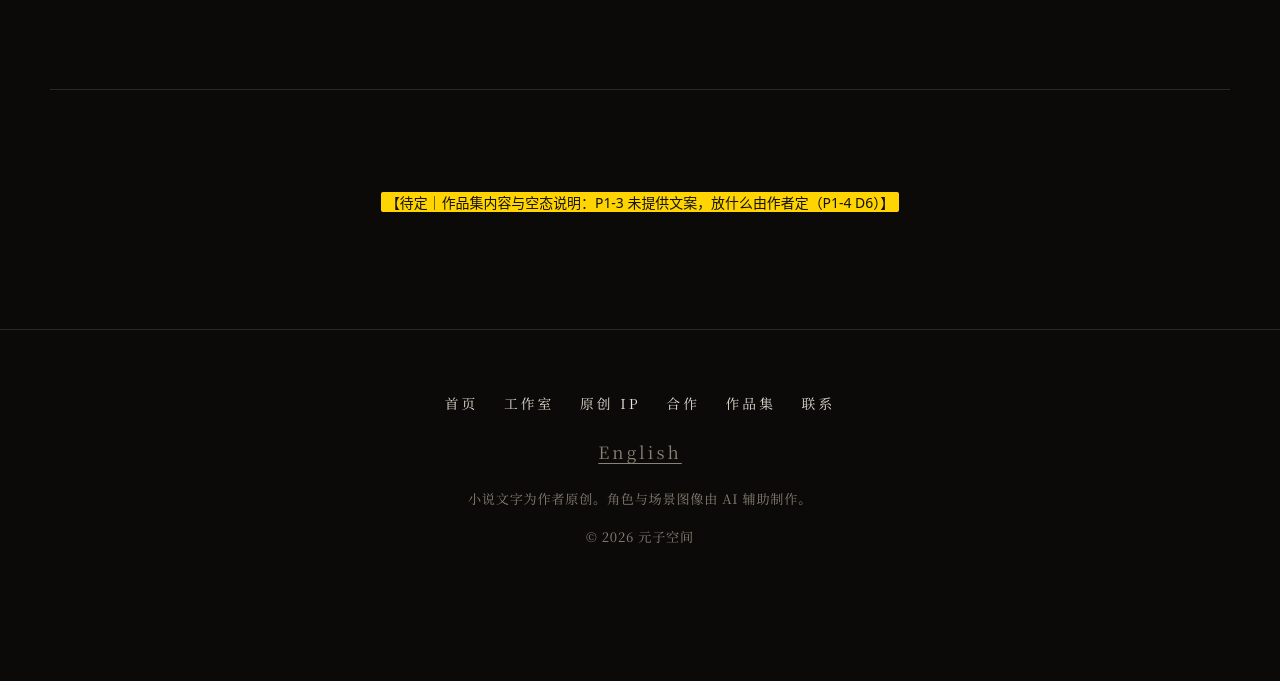
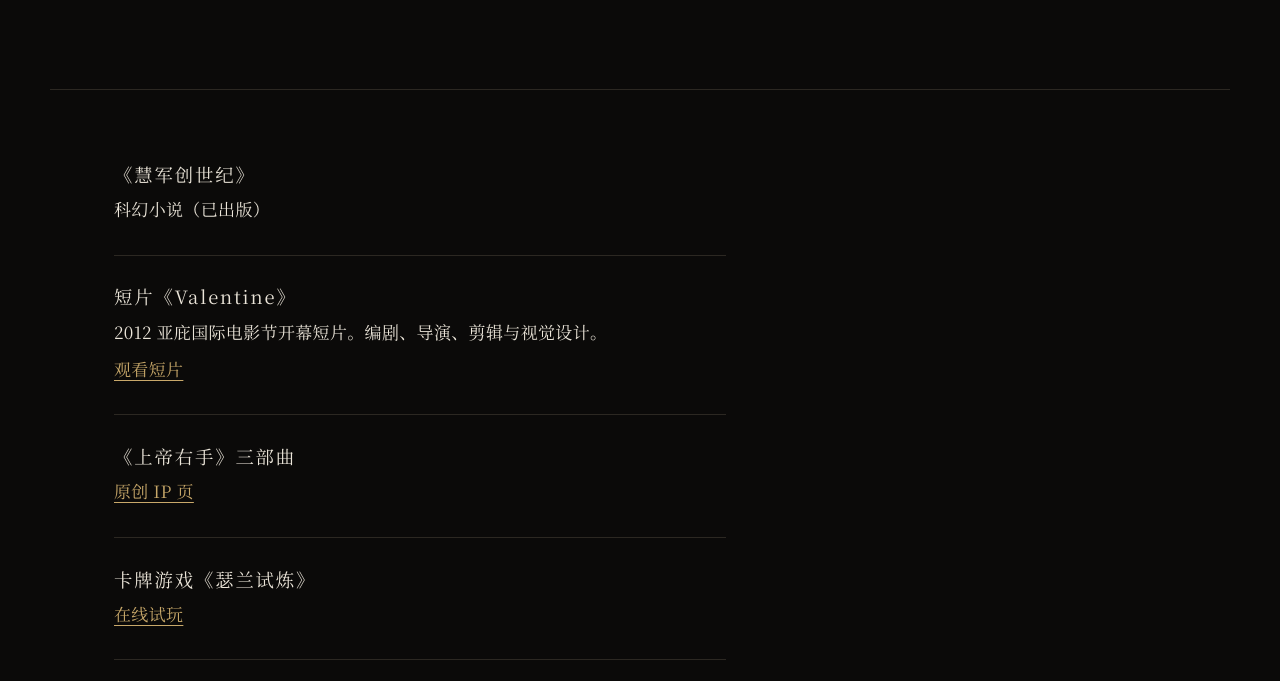
Before and after one commit to yuanzikongjian-create/yuanzi-studio, a plain HTML site: page work/index.html in a window 1280 px wide. Shown: the part 271-952 px from the top of the page. Before the commit the page ends 891 px from the top, so only its background shows below. Drawn offline with Linux system fonts and the light colour scheme.

```diff
--- a/work/index.html
+++ b/work/index.html
@@ -19,16 +19,38 @@
 <main>
 
 <section class="block page-head"><h1>作品集</h1></section>
-<section class="block center empty">
-  <p><mark class="tbd">【待定｜作品集内容与空态说明：P1-3 未提供文案，放什么由作者定（P1-4 D6）】</mark></p>
+<section class="block">
+  <ul class="work-list">
+    <li>
+      <h3>《慧军创世纪》</h3>
+      <p>科幻小说（已出版）</p>
+    </li>
+    <li>
+      <h3>短片《Valentine》</h3>
+      <p>2012 亚庇国际电影节开幕短片。编剧、导演、剪辑与视觉设计。</p>
+      <p><a href="https://youtu.be/ehhD-UJMgh4" target="_blank" rel="noopener noreferrer">观看短片</a></p>
+    </li>
+    <li>
+      <h3>《上帝右手》三部曲</h3>
+      <p><a href="../originals/index.html">原创 IP 页</a></p>
+    </li>
+    <li>
+      <h3>卡牌游戏《瑟兰试炼》</h3>
+      <p><a href="https://yuanzikongjian-create.github.io/the-right-handed-god/" target="_blank" rel="noopener noreferrer">在线试玩</a></p>
+    </li>
+    <li>
+      <h3>中文预告片</h3>
+      <p><a href="https://yuanzikongjian-create.github.io/the-right-handed-god/media/trailer_zh.mp4" target="_blank" rel="noopener noreferrer">观看预告片</a></p>
+    </li>
+  </ul>
 </section>
 </main>
 <footer class="site-footer">
   <ul class="foot-nav"><li><a href="../index.html">首页</a></li><li><a href="../studio/index.html">工作室</a></li><li><a href="../originals/index.html">原创 IP</a></li><li><a href="../collaborate/index.html">合作</a></li><li><a href="../work/index.html" aria-current="page">作品集</a></li><li><a href="../contact/index.html">联系</a></li></ul>
   <p><a class="lang" href="../en/work/index.html" lang="en">English</a></p>
-  <p class="small">小说文字为作者原创。角色与场景图像由 AI 辅助制作。</p>
   <p class="small">© 2026 元子空间</p>
 </footer>
 <script src="../assets/nav.js"></script>
+<script data-goatcounter="https://yuanzistudio.goatcounter.com/count" async src="//gc.zgo.at/count.js"></script>
 </body>
 </html>
```
